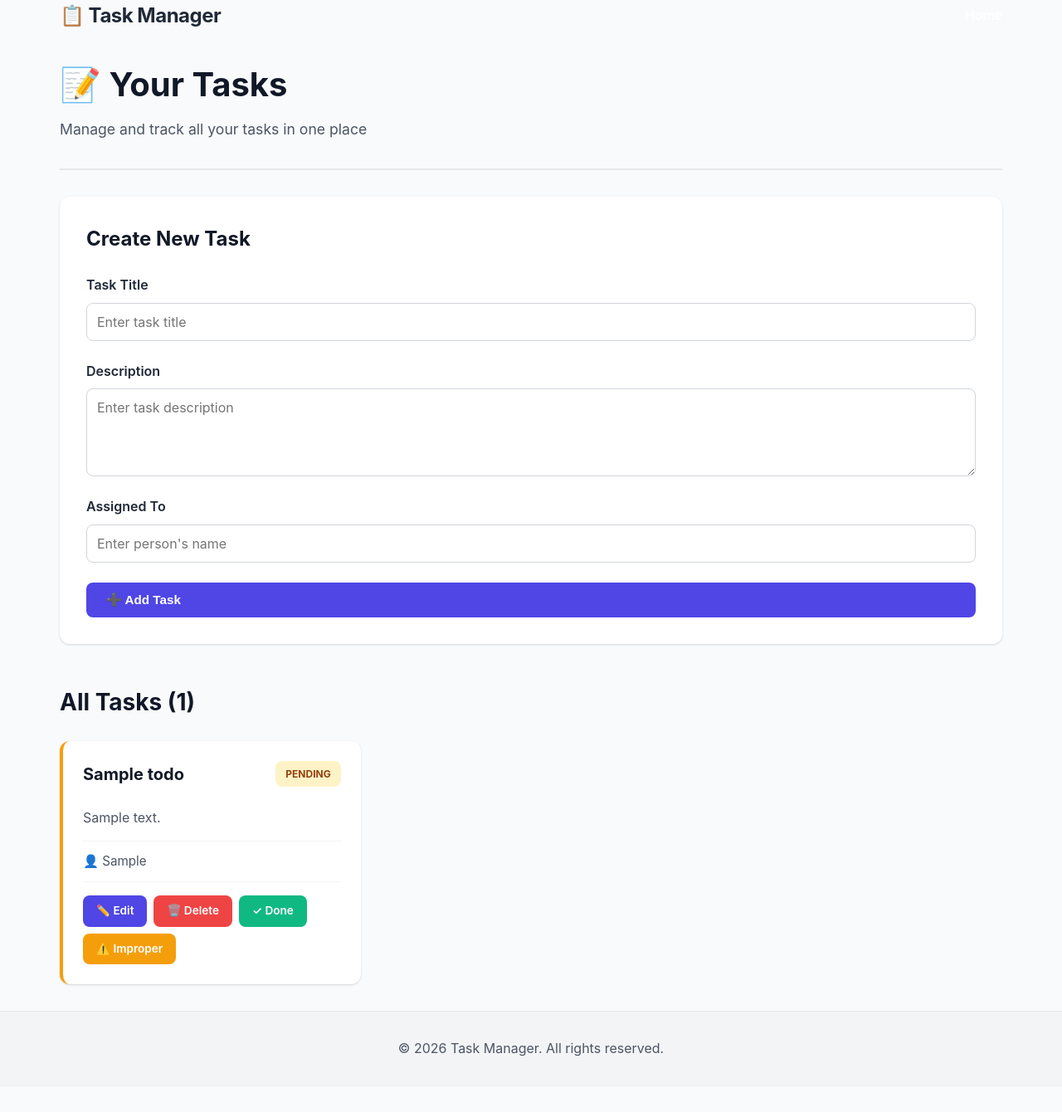
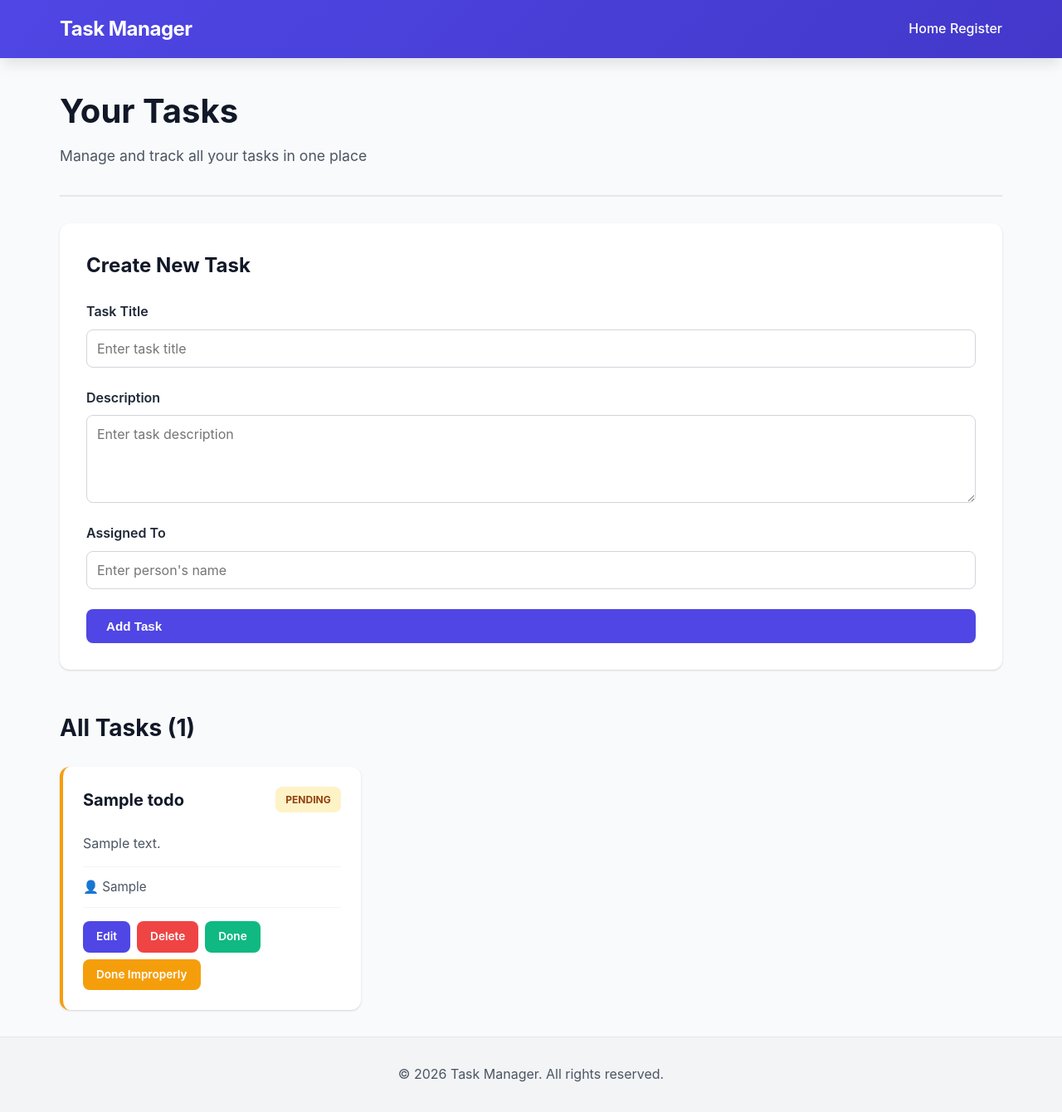
Before and after one commit to VVoVVo98/flask-tasker, a Flask app: page / in a window 1280 px wide. Shown: the whole page at 83% size. Before the commit the page ends 1273 px from the top, so only its background shows below. Run offline with Flask 3, Linux system fonts and the light colour scheme; tables that the repository leaves empty hold one stand-in row (values such as "Sample post").

Commit message:
fixed styles and added registration page

```diff
--- a/static/css/main.css
+++ b/tasker/static/main.css
@@ -31,16 +31,14 @@
 
 html, body {
     height: 100%;
-}
-
-display: flex;
+    display: flex;
     flex-direction: column;
 }
 
 /* ===== NAVBAR ===== */
 .navbar {
     background: linear-gradient(135deg, var(--primary-color) 0%, var(--primary-dark) 100%);
-    color: white;
+    color: rgb(255, 255, 255);
     padding: 1rem 0;
     box-shadow: var(--shadow-lg);
     position: sticky;
@@ -66,11 +64,11 @@
 .nav-menu {
     display: flex;
     list-style: none;
-    gap: 2rem;
+    gap: 4rem;
 }
 
 .nav-link {
-    color: white;
+    color: rgb(255, 255, 255);
     text-decoration: none;
     font-weight: 500;
     transition: opacity 0.3s;
--- a/tasker/templates/base.html
+++ b/tasker/templates/base.html
@@ -4,14 +4,17 @@
     <meta charset="UTF-8">
     <meta name="viewport" content="width=device-width, initial-scale=1.0">
     <title>{% block title %}Task Manager{% endblock %}</title>
-    <link rel="stylesheet" href="{{ url_for('static', filename='css/main.css') }}">
+    <link rel="stylesheet" href="{{ url_for('static', filename='main.css') }}">
 </head>
 <body>
     <nav class="navbar">
         <div class="nav-container">
-            <div class="nav-logo">📋 Task Manager</div>
+            <div class="nav-logo">Task Manager</div>
             <ul class="nav-menu">
-                <li><a href="{{ url_for('index') }}" class="nav-link">Home</a></li>
+                <li>
+                    <a href="{{ url_for('index') }}" class="nav-link">Home</a>
+                    <a href="{{ url_for('register_page') }}" class="nav-link">Register</a>
+                </li>
             </ul>
         </div>
     </nav>
--- a/tasker/templates/index.html
+++ b/tasker/templates/index.html
@@ -4,7 +4,7 @@
 
 {% block body %}
 <div class="page-header">
-    <h1>📝 Your Tasks</h1>
+    <h1>Your Tasks</h1>
     <p class="subtitle">Manage and track all your tasks in one place</p>
 </div>
 
@@ -24,7 +24,7 @@
             <label for="assigned_to">Assigned To</label>
             <input type="text" id="assigned_to" name="assigned_to" placeholder="Enter person's name">
         </div>
-        <button type="submit" class="btn btn-primary">➕ Add Task</button>
+        <button type="submit" class="btn btn-primary">Add Task</button>
     </form>
 </div>
 
@@ -51,11 +51,11 @@
                 </div>
 
                 <div class="task-actions">
-                    <a href="{{ url_for('update', id=task.id) }}" class="btn btn-sm btn-edit">✏️ Edit</a>
-                    <a href="{{ url_for('delete', id=task.id) }}" class="btn btn-sm btn-delete" onclick="return confirm('Are you sure?')">🗑️ Delete</a>
+                    <a href="{{ url_for('update', id=task.id) }}" class="btn btn-sm btn-edit">Edit</a>
+                    <a href="{{ url_for('delete', id=task.id) }}" class="btn btn-sm btn-delete" onclick="return confirm('Are you sure?')">Delete</a>
                     {% if task.status == 'pending' %}
-                        <a href="{{ url_for('mark_done', id=task.id) }}" class="btn btn-sm btn-success">✓ Done</a>
-                        <a href="{{ url_for('mark_improperly', id=task.id) }}" class="btn btn-sm btn-warning">⚠️ Improper</a>
+                        <a href="{{ url_for('mark_done', id=task.id) }}" class="btn btn-sm btn-success">Done</a>
+                        <a href="{{ url_for('mark_improperly', id=task.id) }}" class="btn btn-sm btn-warning">Done Improperly</a>
                     {% endif %}
                 </div>
             </div>
@@ -63,7 +63,7 @@
         </div>
     {% else %}
         <div class="empty-state">
-            <p>📭 No tasks yet. Create one to get started!</p>
+            <p>No tasks yet. Create one to get started!</p>
         </div>
     {% endif %}
 </div>
```
Also changed, not shown: tasker/forms.py (+4 -4 lines), tasker/templates/register.html (+22 -1 lines), instance/test.db.
